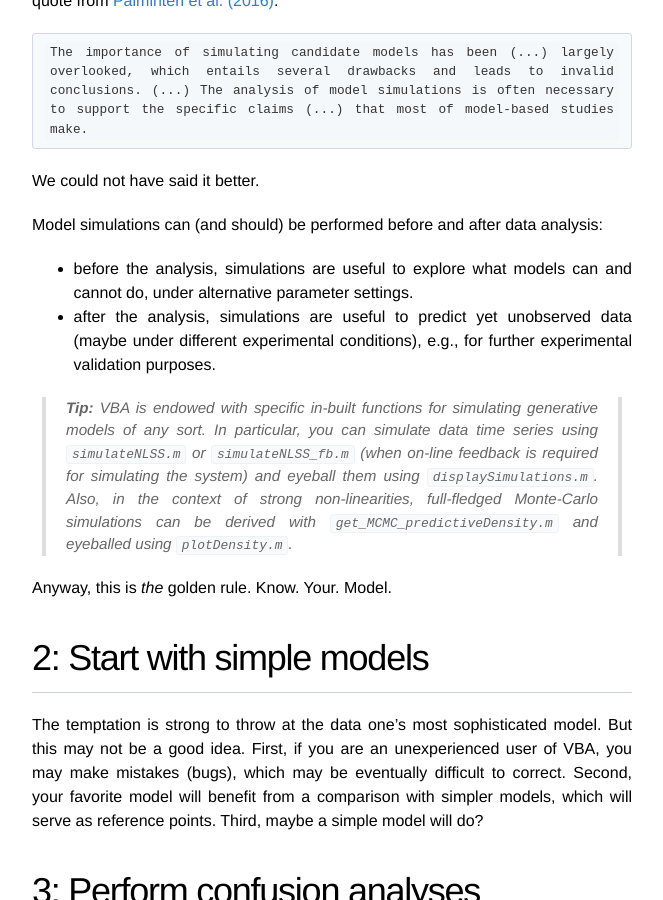
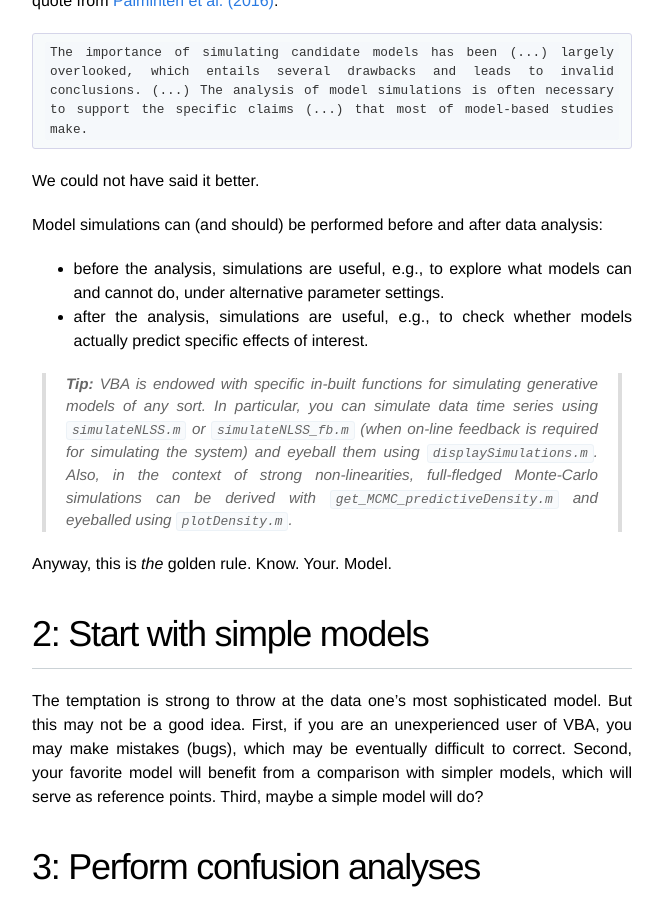
Before and after one commit to MBB-team/VBA-toolbox, a Jekyll site: the page built from _wiki/10-simple-rules.md, in a window 1280 px wide and 900 px high, scrolled down 715 px. Shown: the whole window, without its empty margins (308-971 px from the left). Built offline with Jekyll 4.4.1, drawn with Linux system fonts in a browser that asks for light colours; nearby versions of some CDN libraries.

Commit message:
Update 10-simple-rules.md

```diff
--- a/_wiki/10-simple-rules.md
+++ b/_wiki/10-simple-rules.md
@@ -18,8 +18,8 @@ We could not have said it better.
 
 Model simulations can (and should) be performed before and after data analysis:
 
-- before the analysis, simulations are useful to explore what models can and cannot do, under alternative parameter settings.
-- after the analysis, simulations are useful to predict yet unobserved data (maybe under different experimental conditions), e.g., for further experimental validation purposes.
+- before the analysis, simulations are useful, e.g., to explore what models can and cannot do, under alternative parameter settings.
+- after the analysis, simulations are useful, e.g., to check whether models actually predict specific effects of interest.
 
 > **Tip:** VBA is endowed with specific in-built functions for simulating generative models of any sort. In particular, you can simulate data time series using `simulateNLSS.m` or `simulateNLSS_fb.m` (when on-line feedback is required for simulating the system) and eyeball them using `displaySimulations.m`. Also, in the context of strong non-linearities, full-fledged Monte-Carlo simulations can be derived with `get_MCMC_predictiveDensity.m` and eyeballed using `plotDensity.m`.
 
```
